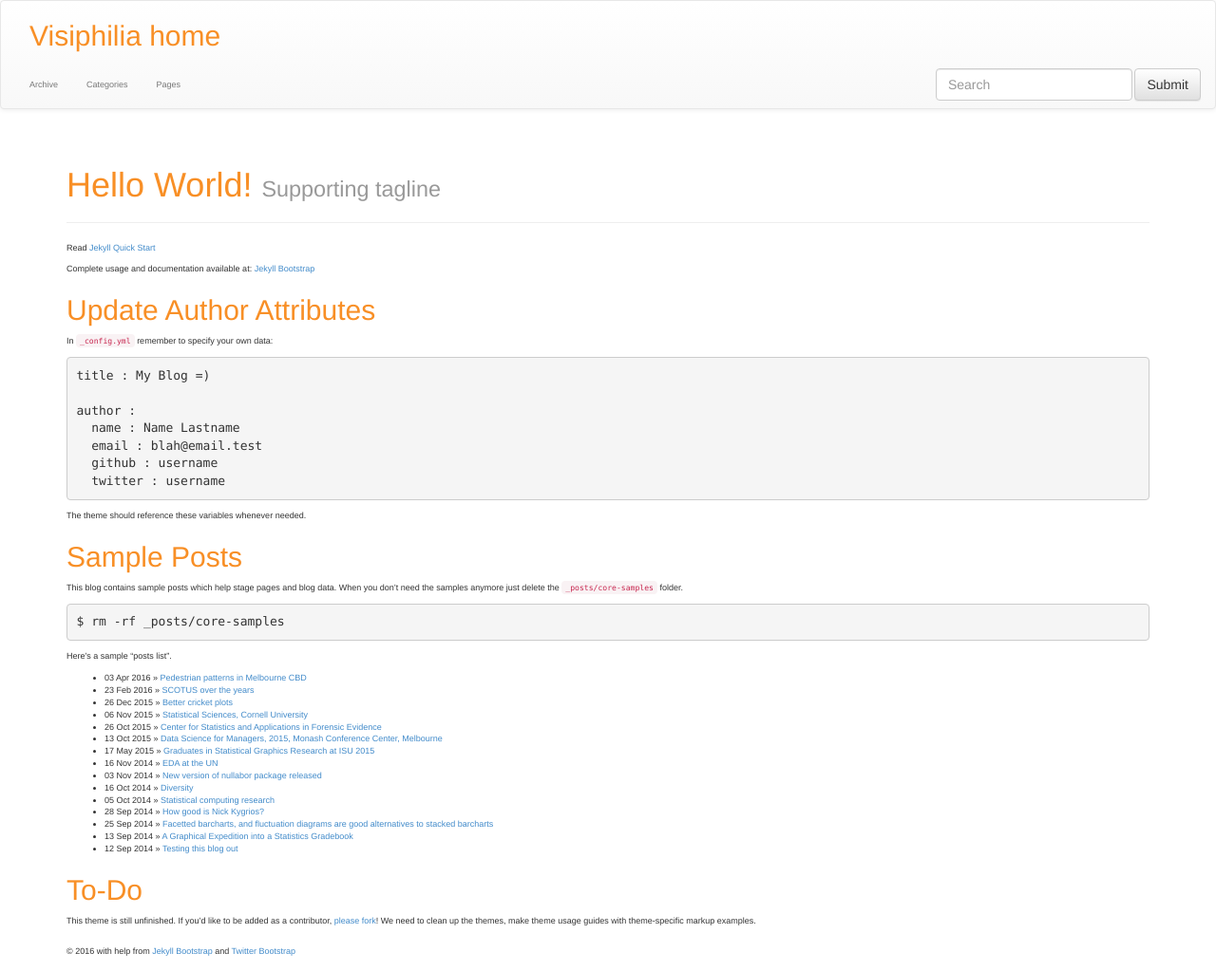
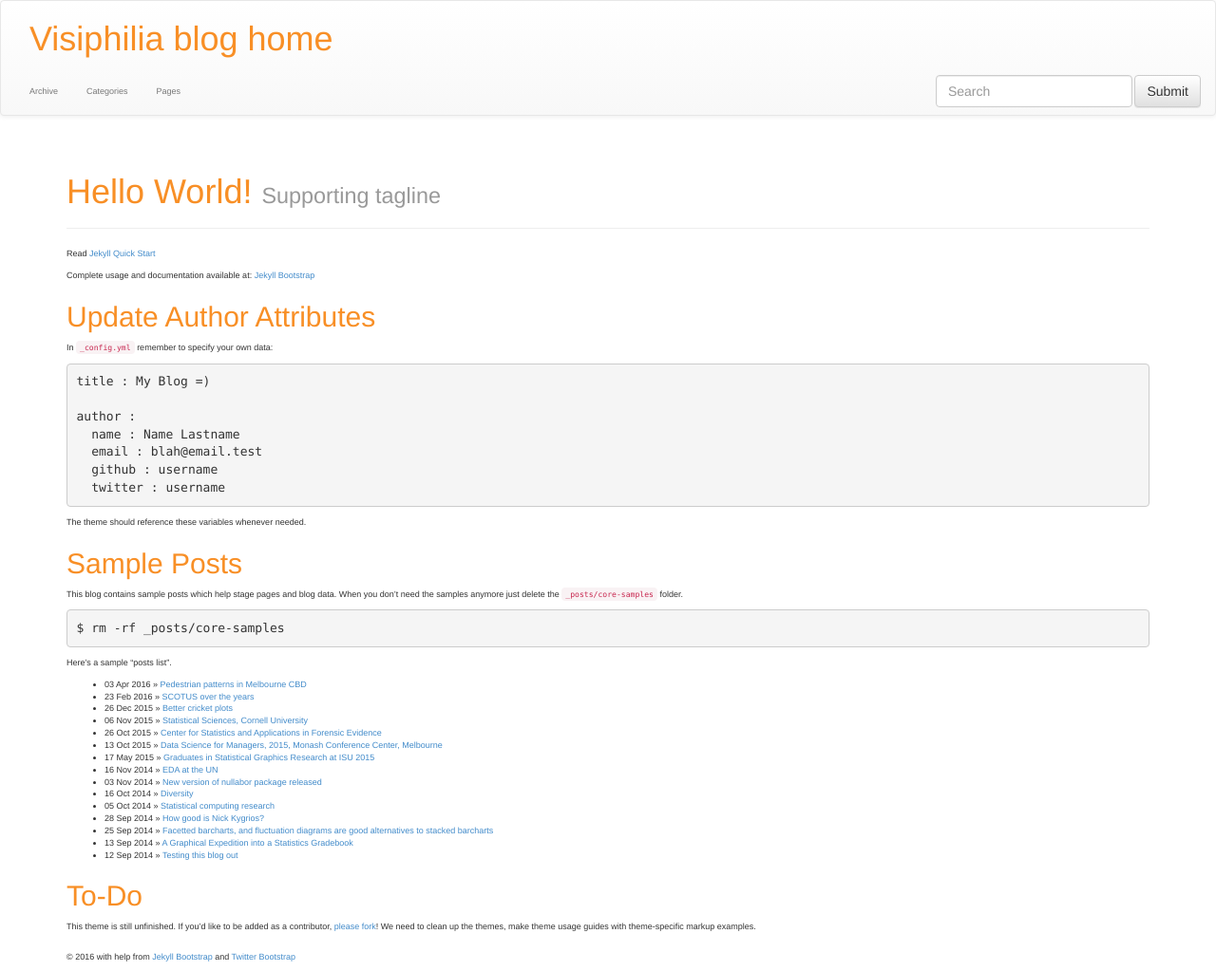
Before and after one commit to visiphilia/visiphilia.github.io, a Jekyll site: the page built from do-not-use-index.md, in a window 1280 px wide. Shown: the whole page at 95% size. Built offline with Jekyll 4.4.1, drawn with Linux system fonts in a browser that asks for light colours; nearby versions of some CDN libraries.

Commit message:
giving up on image

```diff
--- a/_includes/themes/bootstrap-3/default.html
+++ b/_includes/themes/bootstrap-3/default.html
@@ -59,7 +59,7 @@
 
         <!-- Collect the nav links, forms, and other content for toggling -->
         <div class="collapse navbar-collapse" id="jb-navbar-collapse">
-	  <a href="/index.html"> <h2> Visiphilia home </h2> </a>
+	  <a href="/index.html"> <h1> Visiphilia blog home </h1> </a>
           <ul class="nav navbar-nav">
 	    {% assign pages_list = site.pages %}
             {% assign group = 'navigation' %}
```
